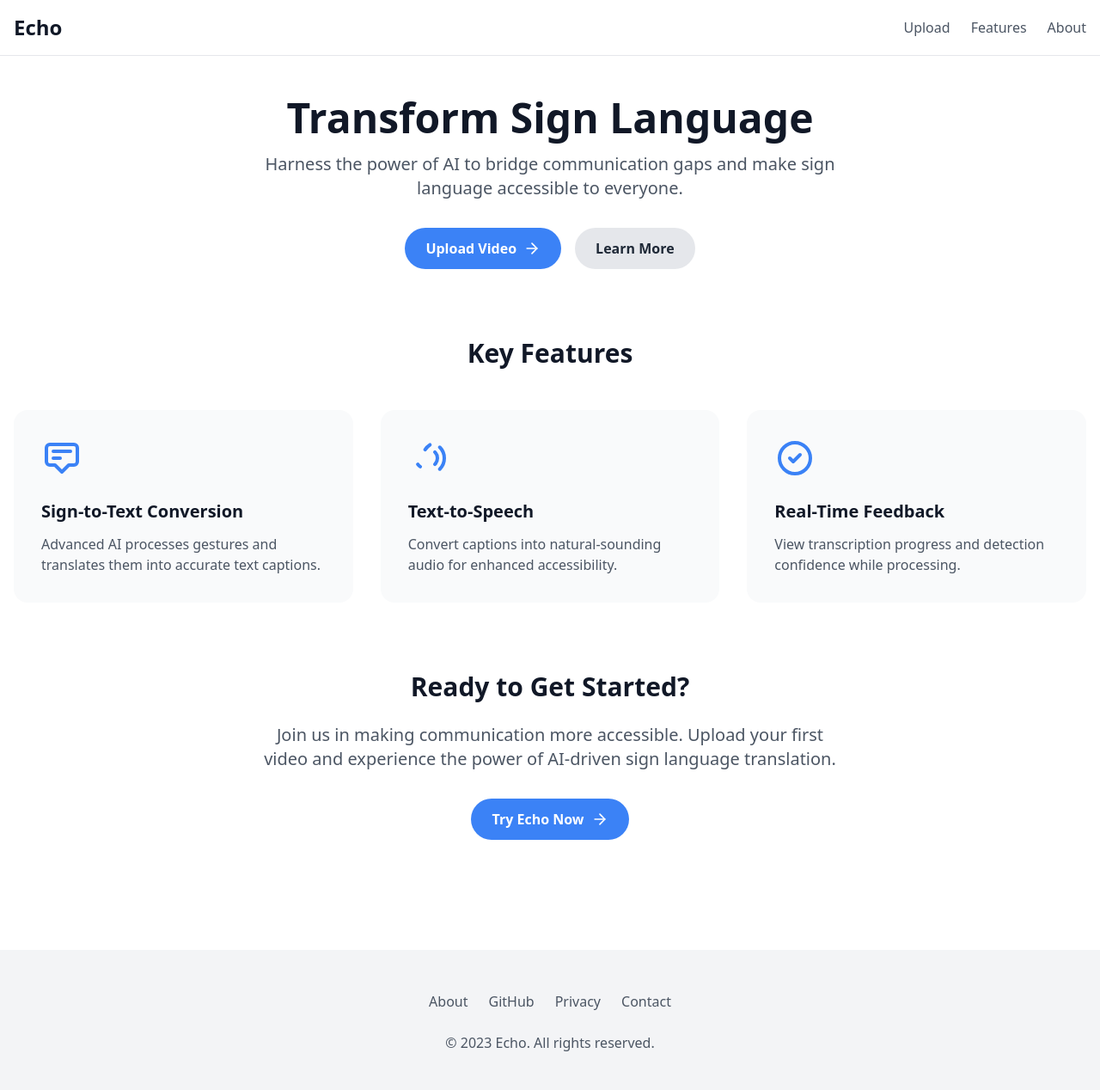
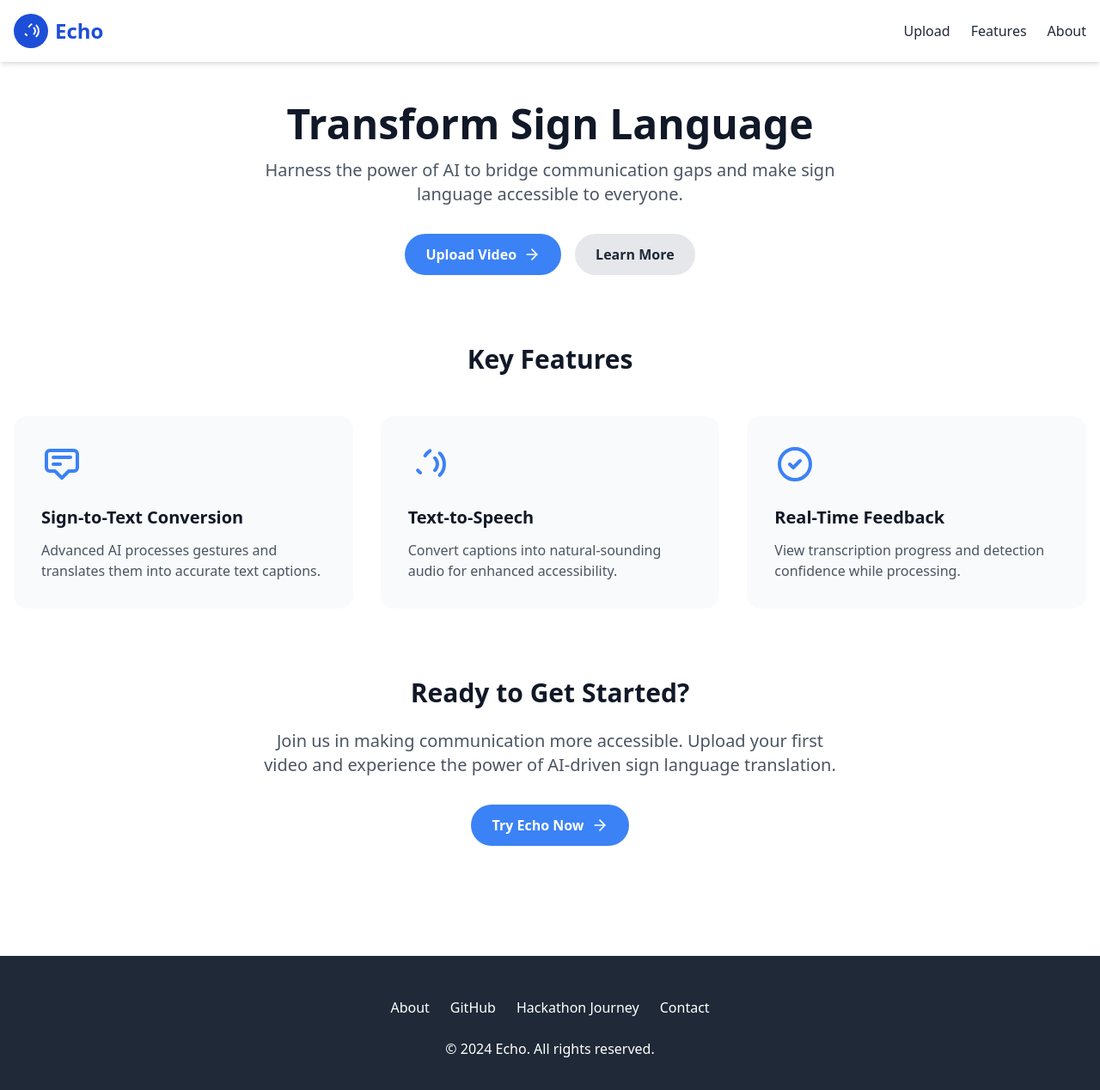
Before and after one commit to hpearl725/ASL2Speech, a Next.js app in the folder frontend/: page / in a window 1280 px wide. Shown: the top 1268 px of the page at 86% size. Built offline with nearby package versions, Linux system fonts and the light colour scheme.

Commit message:
fixed components

```diff
--- a/frontend/app/page.js
+++ b/frontend/app/page.js
@@ -1,19 +1,12 @@
 import Link from 'next/link'
 import { ArrowRight } from 'lucide-react'
+import Navbar from '../components/Navbar'
+import Footer from '../components/Footer'
 
 export default function HomePage() {
   return (
     <div className="min-h-screen bg-white text-gray-900 font-sans">
-      <header className="bg-white sticky top-0 z-10 border-b border-gray-200">
-        <nav className="container mx-auto px-4 py-4 flex items-center justify-between">
-          <Link href="/" className="text-2xl font-semibold text-gray-900">Echo</Link>
-          <div className="space-x-6">
-            <Link href="/upload" className="text-gray-600 hover:text-gray-900 transition-colors duration-300">Upload</Link>
-            <Link href="/features" className="text-gray-600 hover:text-gray-900 transition-colors duration-300">Features</Link>
-            <Link href="/about" className="text-gray-600 hover:text-gray-900 transition-colors duration-300">About</Link>
-          </div>
-        </nav>
-      </header>
+      <Navbar />
 
       <main className="container mx-auto px-4 py-12">
         <section className="text-center mb-20">
@@ -88,17 +81,7 @@ export default function HomePage() {
         </section>
       </main>
 
-      <footer className="bg-gray-100 text-gray-600 py-12">
-        <div className="container mx-auto px-4 text-center">
-          <div className="flex justify-center space-x-6 mb-6">
-            <Link href="/about" className="hover:text-gray-900 transition-colors duration-300">About</Link>
-            <a href="https://github.com" className="hover:text-gray-900 transition-colors duration-300">GitHub</a>
-            <Link href="/privacy" className="hover:text-gray-900 transition-colors duration-300">Privacy</Link>
-            <Link href="/contact" className="hover:text-gray-900 transition-colors duration-300">Contact</Link>
-          </div>
-          <p>&copy; 2023 Echo. All rights reserved.</p>
-        </div>
-      </footer>
+      <Footer />
     </div>
   )
 }
--- a/frontend/app/upload/page.js
+++ b/frontend/app/upload/page.js
@@ -1,4 +1,6 @@
 'use client'
+import Navbar from '../../components/Navbar'
+import Footer from '../../components/Footer'
 
 import { useState, useRef } from 'react'
 import axios from 'axios'
@@ -96,15 +98,8 @@ export default function UploadPage() {
 
   return (
     <div className="min-h-screen bg-white text-gray-900 font-sans">
+      <Navbar />
       <header className="bg-white sticky top-0 z-10 border-b border-gray-200">
-        <nav className="container mx-auto px-4 py-4 flex items-center justify-between">
-          <Link href="/" className="text-2xl font-semibold text-gray-900">Echo</Link>
-          <div className="space-x-6">
-            <Link href="/upload" className="text-gray-600 hover:text-gray-900 transition-colors duration-300">Upload</Link>
-            <Link href="/features" className="text-gray-600 hover:text-gray-900 transition-colors duration-300">Features</Link>
-            <Link href="/about" className="text-gray-600 hover:text-gray-900 transition-colors duration-300">About</Link>
-          </div>
-        </nav>
       </header>
 
       <main className="container mx-auto px-4 py-12">
@@ -246,17 +241,7 @@ export default function UploadPage() {
         )}
       </main>
 
-      <footer className="bg-gray-100 text-gray-600 py-12">
-        <div className="container mx-auto px-4 text-center">
-          <div className="flex justify-center space-x-6 mb-6">
-            <Link href="/about" className="hover:text-gray-900 transition-colors duration-300">About</Link>
-            <a href="https://github.com" className="hover:text-gray-900 transition-colors duration-300">GitHub</a>
-            <Link href="/privacy" className="hover:text-gray-900 transition-colors duration-300">Privacy</Link>
-            <Link href="/contact" className="hover:text-gray-900 transition-colors duration-300">Contact</Link>
-          </div>
-          <p>&copy; 2023 Echo. All rights reserved.</p>
-        </div>
-      </footer>
+      <Footer />
     </div>
   )
 }
```
Also changed, not shown: 3 other files (tests, documents, lock files or other folders).
